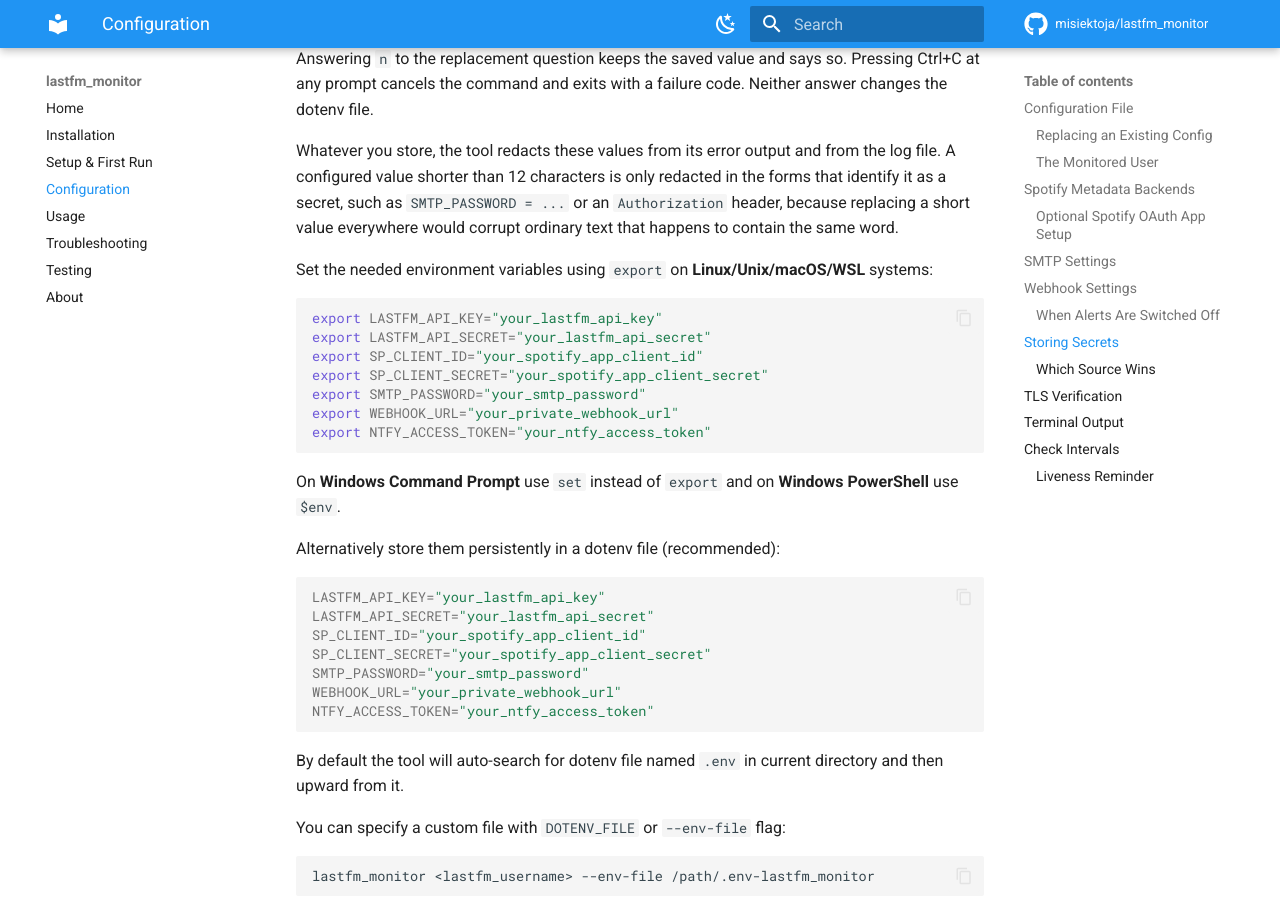
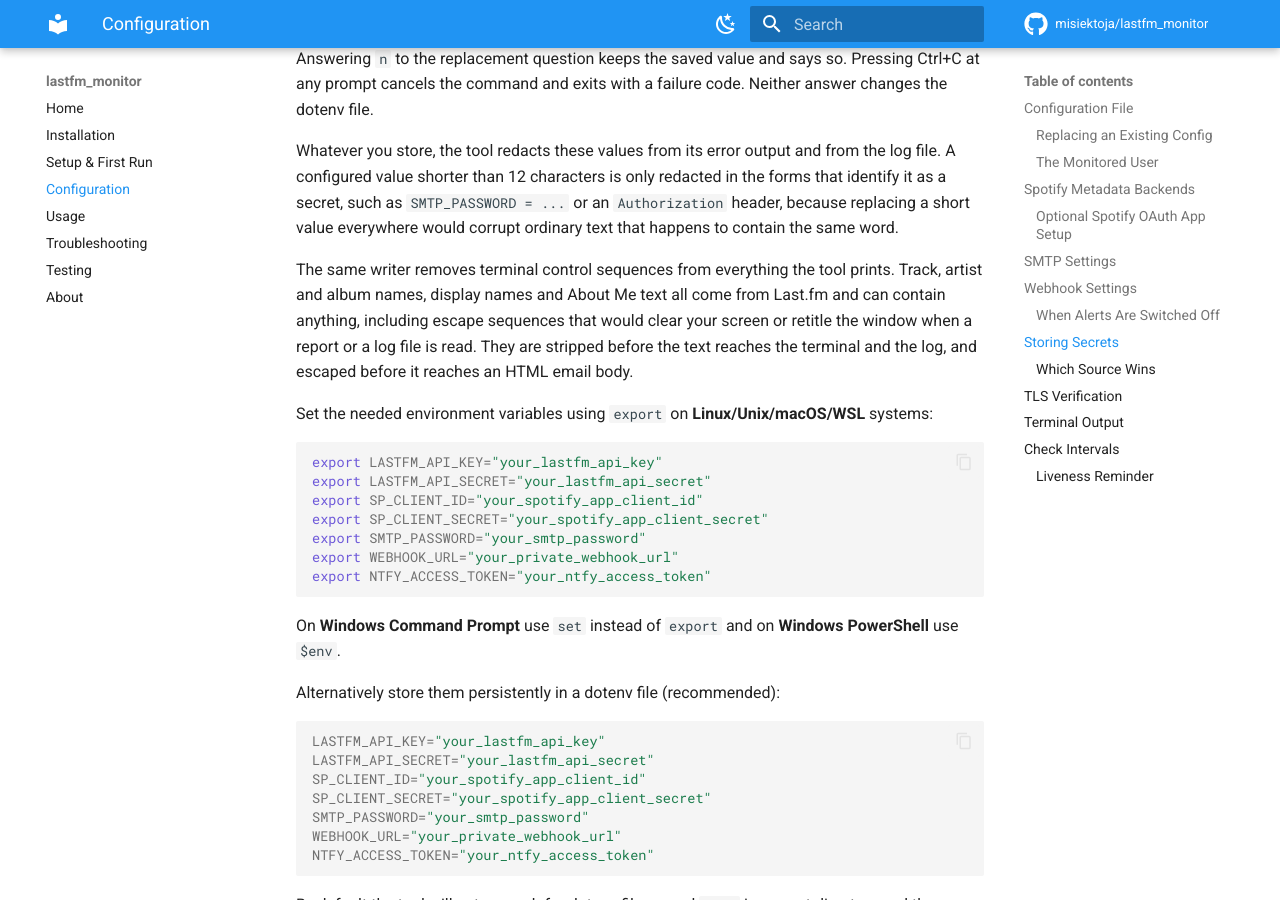
Before and after one commit to misiektoja/lastfm_monitor, an MkDocs documentation site: the page built from docs/configuration.md, in a window 1280 px wide and 900 px high, scrolled down 6560 px. Built offline with MkDocs 1.6.1 and Material for MkDocs 9.7.7, drawn with Linux system fonts in a browser that asks for light colours; comment, search, counter and statistics services are not loaded.

Commit message:
docs(configuration): say what happens to text that comes from Last.fm

````diff
--- a/docs/configuration.md
+++ b/docs/configuration.md
@@ -213,6 +213,8 @@
 
 Whatever you store, the tool redacts these values from its error output and from the log file. A configured value shorter than 12 characters is only redacted in the forms that identify it as a secret, such as `SMTP_PASSWORD = ...` or an `Authorization` header, because replacing a short value everywhere would corrupt ordinary text that happens to contain the same word.
 
+The same writer removes terminal control sequences from everything the tool prints. Track, artist and album names, display names and About Me text all come from Last.fm and can contain anything, including escape sequences that would clear your screen or retitle the window when a report or a log file is read. They are stripped before the text reaches the terminal and the log, and escaped before it reaches an HTML email body.
+
 Set the needed environment variables using `export` on **Linux/Unix/macOS/WSL** systems:
 
 ```sh
````
